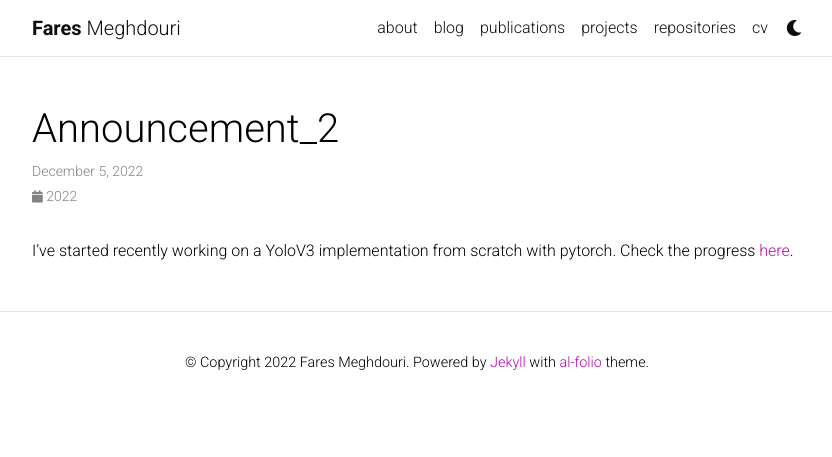
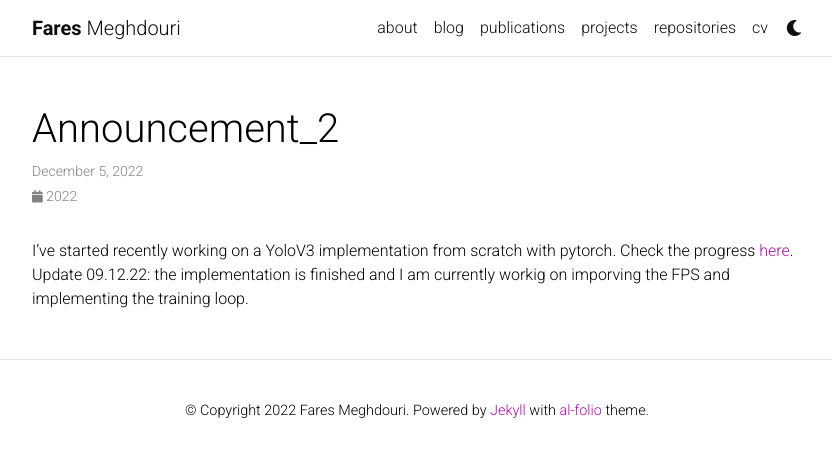
Before and after one commit to fm94/fm94.github.io, a Jekyll site: the page built from _news/announcement_2.md, in a window 1280 px wide. Shown: the top 457 px of the page, without its empty margins (223-1055 px from the left). Built offline with Jekyll 4.4.1, drawn with Linux system fonts in a browser that asks for light colours; comment, search, counter and statistics services are not loaded; a style sheet for code colours, icons or effects is not loaded.

Commit message:
update announcement

```diff
--- a/_news/announcement_2.md
+++ b/_news/announcement_2.md
@@ -5,3 +5,4 @@ inline: true
 ---
 
 I've started recently working on a YoloV3 implementation from scratch with pytorch. Check the progress <a href="https://github.com/fm94/yolov3-from-scratch">here</a>.
+Update 09.12.22: the implementation is finished and I am currently workig on imporving the FPS and implementing the training loop.
```
